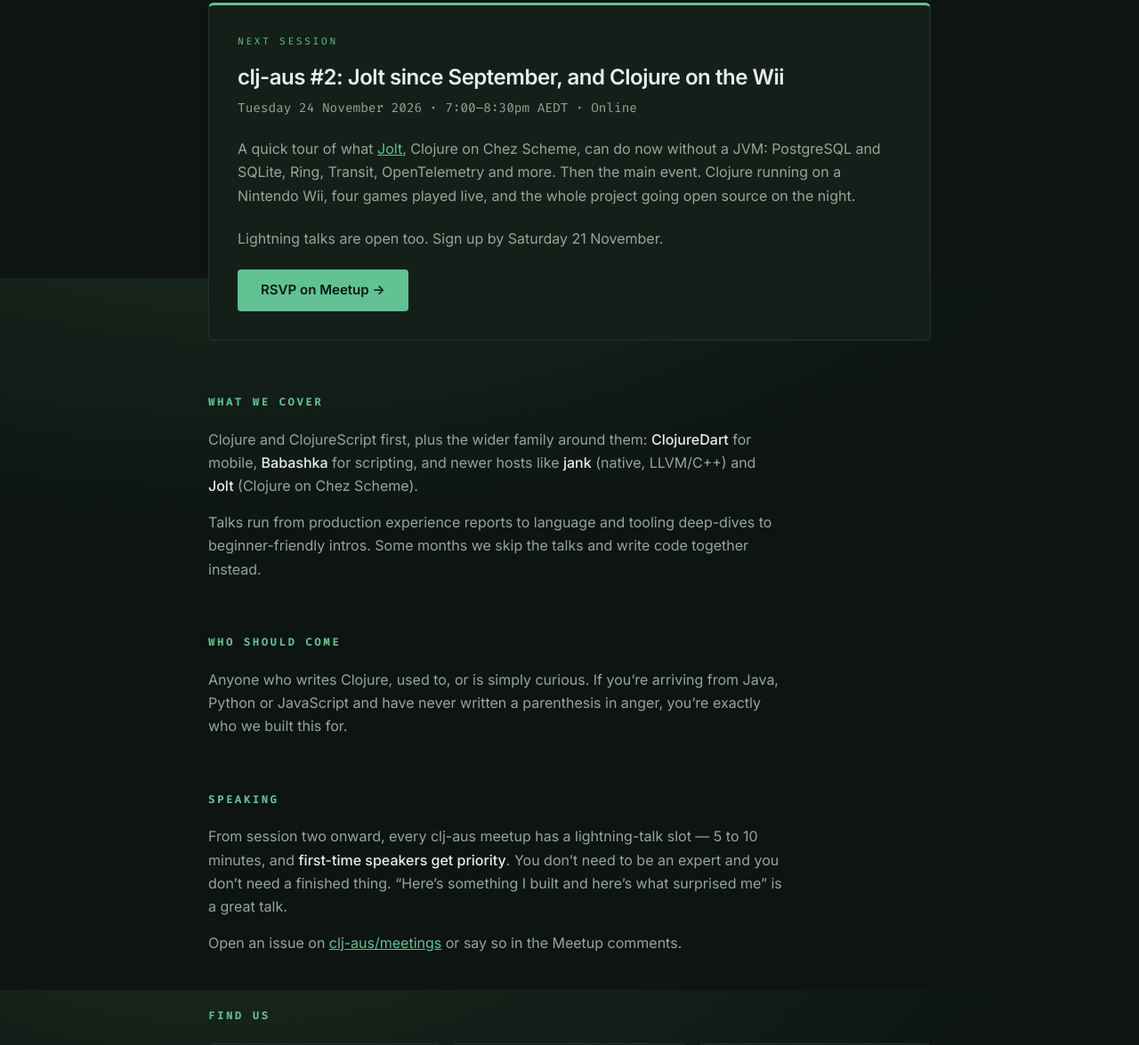
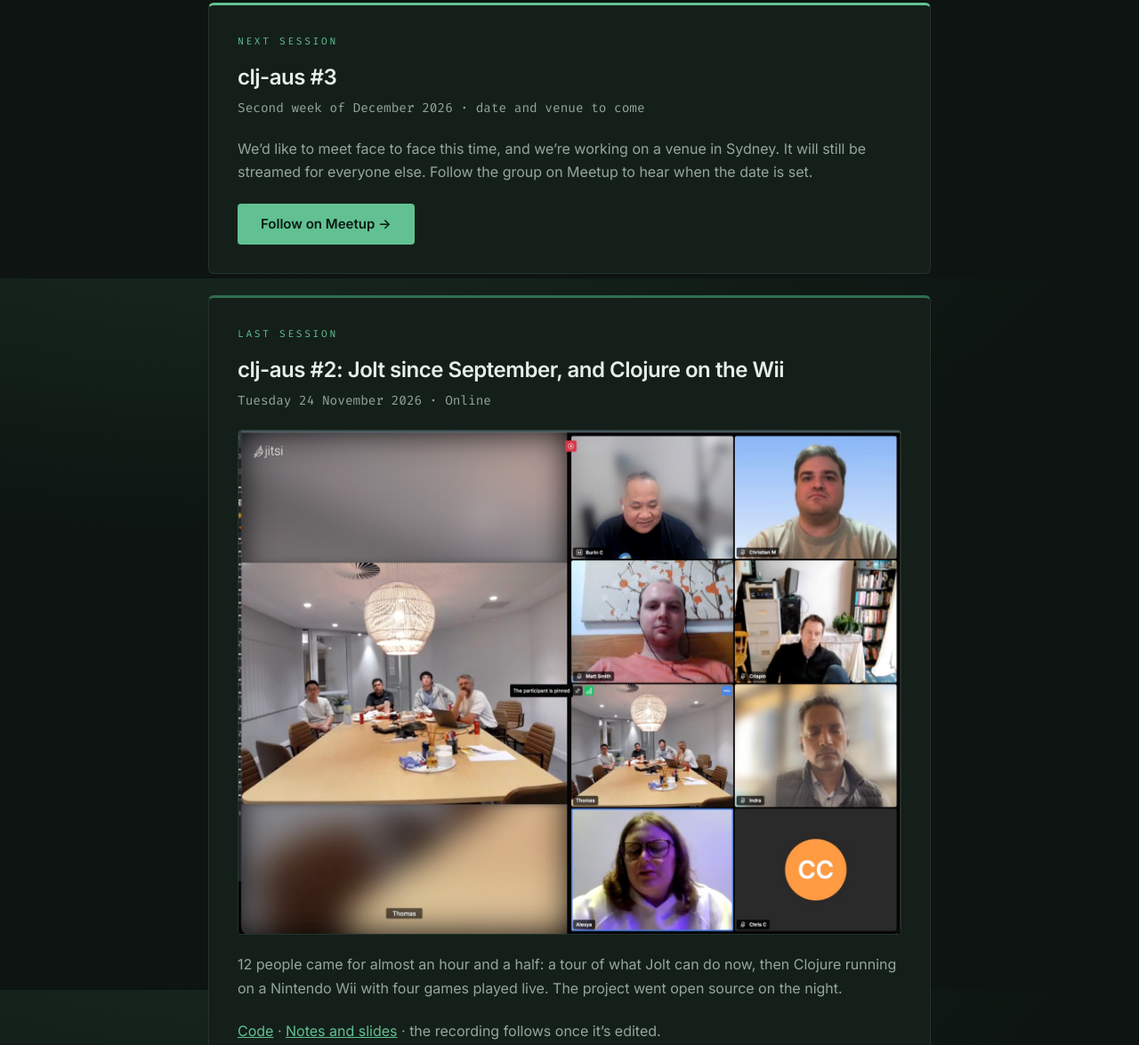
Before and after one commit to clj-aus/clj-aus.github.io, a plain HTML site: page index.html in a window 1280 px wide. Shown: the part 487-1662 px from the top of the page at 89% size. Drawn offline with Linux system fonts and the light colour scheme.

Commit message:
clj-aus #2 recap with a photo of the call; next session in the second week of December

```diff
--- a/index.html
+++ b/index.html
@@ -6,7 +6,7 @@
 <title>clj-aus — Australia's Clojure meetup</title>
 <meta name="description" content="Australia's Clojure meetup. Monthly, hybrid — in person in Sydney, streamed nationwide. Clojure, ClojureScript, ClojureDart, Babashka, jank and Jolt.">
 <meta property="og:title" content="clj-aus — Australia's Clojure meetup">
-<meta property="og:description" content="Monthly, hybrid — in person in Sydney, streamed nationwide. Next session, Tue 24 Nov: Jolt since September, and Clojure on the Wii.">
+<meta property="og:description" content="Monthly, hybrid — in person in Sydney, streamed nationwide. Next session in the second week of December, hopefully in person.">
 <meta property="og:type" content="website">
 <meta property="og:url" content="https://clj-aus.github.io/">
 <meta property="og:image" content="https://clj-aus.github.io/social-card.png">
@@ -55,6 +55,10 @@ header{padding:96px 0 72px;text-align:center}
 .next h2{font-size:1.5rem;font-weight:600;letter-spacing:-.02em;margin-bottom:8px;line-height:1.3}
 .when{font-family:var(--mono);font-size:.9rem;color:var(--sage);margin-bottom:20px}
 .next p{color:var(--sage);margin-bottom:22px}
+.next.last{margin-top:24px;border-top-color:var(--euc-dim)}
+.next.last p:last-child{margin-bottom:0}
+.next img{display:block;width:100%;height:auto;border-radius:4px;
+  border:1px solid var(--line);margin:0 0 20px}
 .cta{display:inline-block;background:var(--euc);color:#0B1A12;font-weight:600;
   font-size:.94rem;padding:11px 26px;border-radius:4px;text-decoration:none;
   transition:transform .12s,box-shadow .12s}
@@ -102,14 +106,24 @@ a{color:var(--euc)}
 
 <div class="next">
   <div class="kicker">Next session</div>
+  <h2>clj-aus #3</h2>
+  <div class="when">Second week of December 2026 &middot; date and venue to come</div>
+  <p>We&rsquo;d like to meet face to face this time, and we&rsquo;re working on a venue in Sydney.
+  It will still be streamed for everyone else. Follow the group on Meetup to hear when the date is set.</p>
+  <a class="cta" href="https://www.meetup.com/clojure-australia/">Follow on Meetup &rarr;</a>
+</div>
+
+<div class="next last">
+  <div class="kicker">Last session</div>
   <h2>clj-aus #2: Jolt since September, and Clojure on the Wii</h2>
-  <div class="when">Tuesday 24 November 2026 &middot; 7:00&ndash;8:30pm AEDT &middot; Online</div>
-  <p>A quick tour of what <a href="https://github.com/jolt-lang/jolt">Jolt</a>, Clojure on Chez Scheme,
-  can do now without a JVM: PostgreSQL and SQLite, Ring, Transit, OpenTelemetry and more. Then the
-  main event. Clojure running on a Nintendo Wii, four games played live, and the
-  whole project going open source on the night.</p>
-  <p>Lightning talks are open too. Sign up by Saturday 21 November.</p>
-  <a class="cta" href="https://www.meetup.com/clojure-australia/events/317297998/">RSVP on Meetup &rarr;</a>
+  <div class="when">Tuesday 24 November 2026 &middot; Online</div>
+  <img src="clj-aus-2-session.jpg" width="1600" height="1218" loading="lazy"
+       alt="clj-aus #2 on Jitsi: attendees at home and a group in one meeting room">
+  <p>12 people came for almost an hour and a half: a tour of what Jolt can do now, then Clojure
+  running on a Nintendo Wii with four games played live. The project went open source on the night.</p>
+  <p><a href="https://github.com/b12n-oss/wii-jolt">Code</a> &middot;
+  <a href="https://github.com/clj-aus/meetings/tree/main/2026-11-24-jolt-and-clojure-on-the-wii">Notes and slides</a>
+  &middot; the recording follows once it&rsquo;s edited.</p>
 </div>
 
 <section>
```
Also changed, not shown: clj-aus-2-session.jpg (added).
